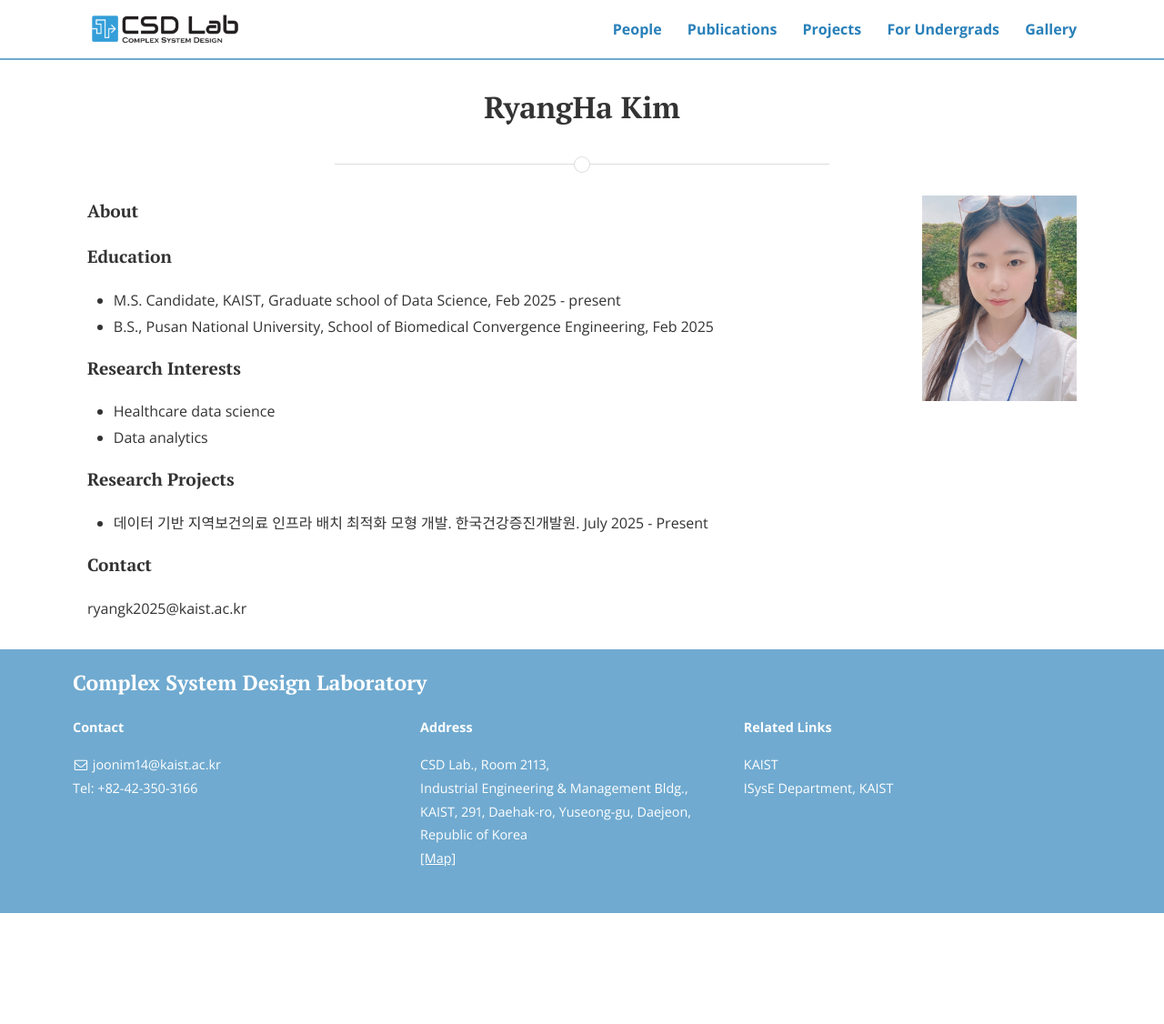
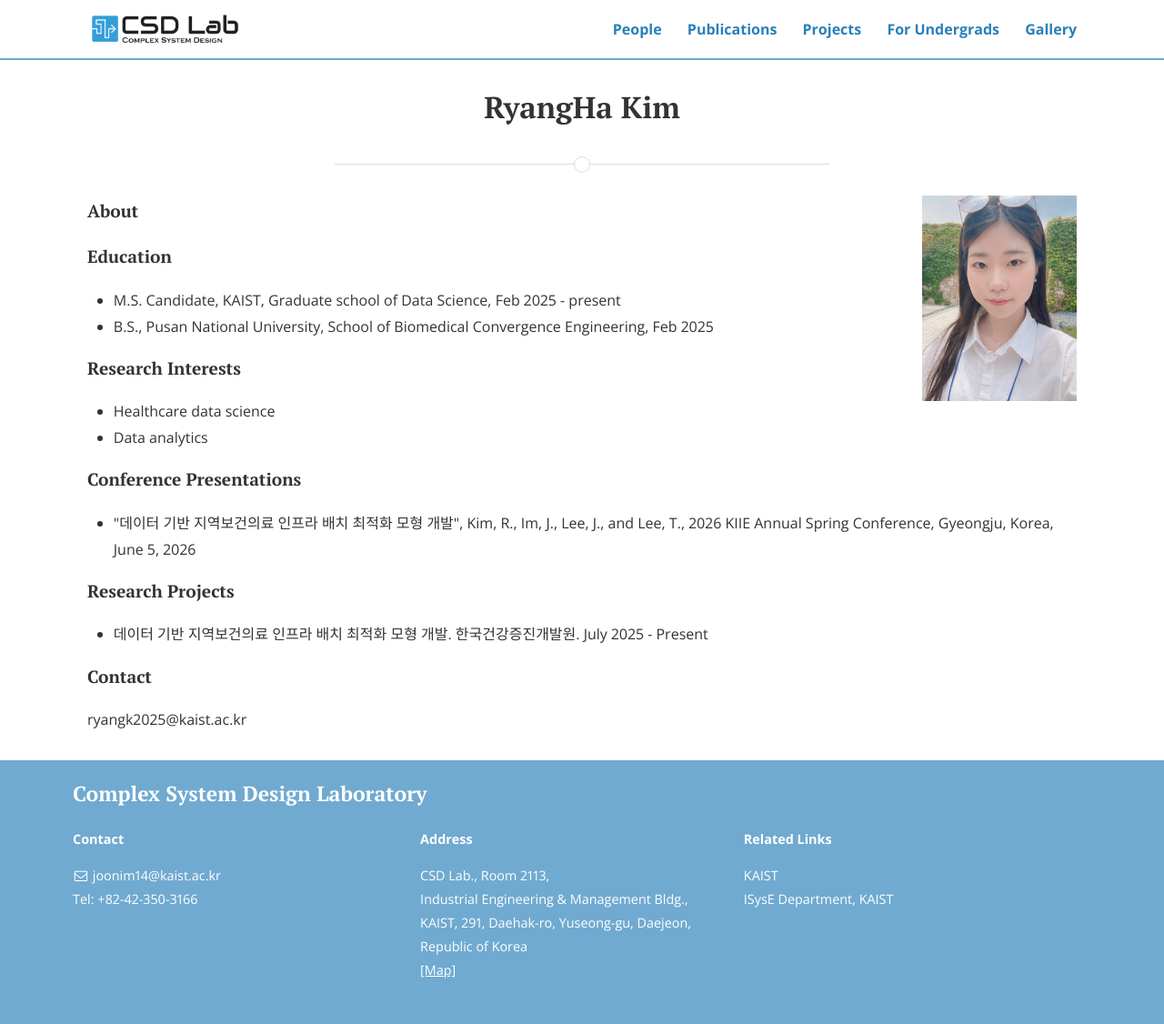
Before and after one commit to CSDlab-KAIST/csdlab-kaist.github.io, a Jekyll site: the page built from people/ryangha.html, in a window 1280 px wide. Shown: the whole page at 91% size. Built offline with Jekyll 4.4.1, drawn with Linux system fonts in a browser that asks for light colours; nearby versions of some CDN libraries; before the commit the page ends 1004 px from its top, so only the background shows below that.

Commit message:
Add conference presentation details to ryangha.html

```diff
--- a/people/ryangha.html
+++ b/people/ryangha.html
@@ -26,6 +26,11 @@ title: RyangHa Kim
   <li>Data analytics</li>
 </ul>
 
+<h4>Conference Presentations</h4>
+<ul>
+	<li>"데이터 기반 지역보건의료 인프라 배치 최적화 모형 개발", Kim, R., Im, J., Lee, J., and Lee, T., 2026 KIIE Annual Spring Conference, Gyeongju, Korea, June 5, 2026</li>
+</ul>
+
 <h4>Research Projects</h4>
 <ul>
   <li>데이터 기반 지역보건의료 인프라 배치 최적화 모형 개발. 한국건강증진개발원. July 2025 - Present</li>
```
